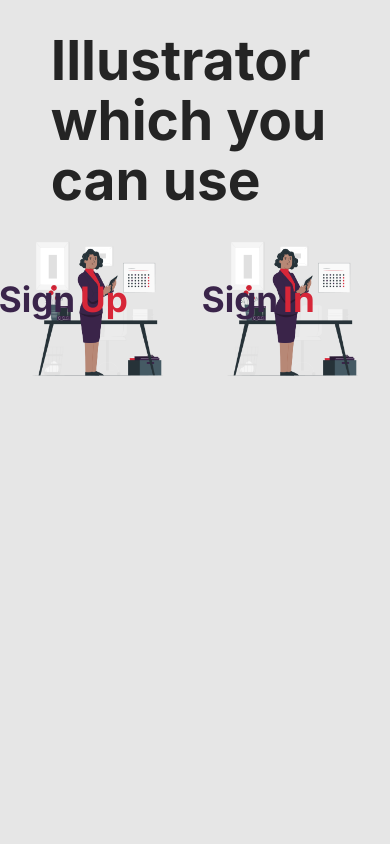
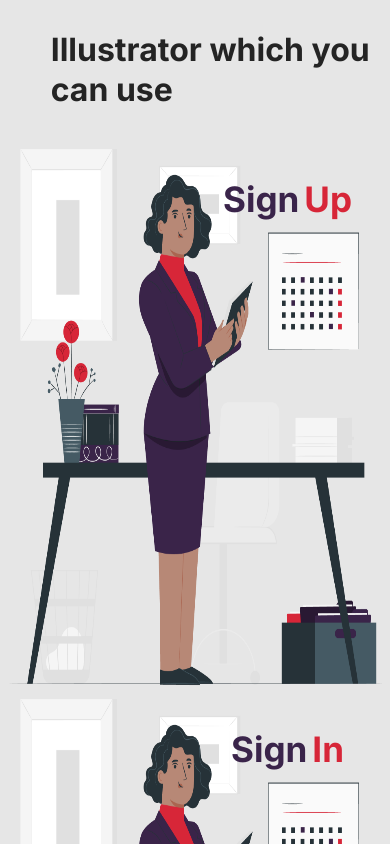
Before and after one commit to jaswant2111058/HighwayDelite_Client_app, a React (Vite) app: page / in a window 390 px wide. Shown: the top 844 px of the page. Built offline with nearby package versions, Linux system fonts and the light colour scheme.

Commit message:
Adding responsive ness

```diff
--- a/src/components/SignUI/index.scss
+++ b/src/components/SignUI/index.scss
@@ -6,8 +6,8 @@
     position: relative;
 
     &__img {
-        height: 35vw;
-        width: 35vw;
+        height: 550px;
+        width: 550px;
     }
 
     &__btn {
--- a/src/font-styles.scss
+++ b/src/font-styles.scss
@@ -5,12 +5,21 @@
 $fallbackFontsSeq: "Inter", sans-serif;
 $logoFontsSeq: "Comfortaa", sans-serif;
 
-
 @mixin heading-1 {
   font-family: $fallbackFontsSeq;
   line-height: 60px;
   font-weight: 700;
   font-size: 55px;
+
+  @media (max-width: 768px) {
+    font-size: 40px;
+    line-height: 48px;
+  }
+
+  @media (max-width: 480px) {
+    font-size: 32px;
+    line-height: 40px;
+  }
 }
 
 @mixin heading-2 {
@@ -18,6 +27,11 @@ $logoFontsSeq: "Comfortaa", sans-serif;
   line-height: 28px;
   font-weight: 700;
   font-size: 35px;
+
+  @media (max-width: 380px) {
+    font-size: 24px;
+    line-height: 28px;
+  }
 }
 
 @mixin heading-3 {
@@ -25,6 +39,16 @@ $logoFontsSeq: "Comfortaa", sans-serif;
   line-height: 24px;
   font-weight: 700;
   font-size: 20px;
+
+  @media (max-width: 768px) {
+    font-size: 18px;
+    line-height: 22px;
+  }
+
+  @media (max-width: 480px) {
+    font-size: 16px;
+    line-height: 20px;
+  }
 }
 
 @mixin heading-5 {
@@ -32,6 +56,16 @@ $logoFontsSeq: "Comfortaa", sans-serif;
   line-height: 20px;
   font-weight: 600;
   font-size: 14px;
+
+  @media (max-width: 768px) {
+    font-size: 13px;
+    line-height: 18px;
+  }
+
+  @media (max-width: 480px) {
+    font-size: 12px;
+    line-height: 16px;
+  }
 }
 
 @mixin heading-4 {
@@ -39,6 +73,16 @@ $logoFontsSeq: "Comfortaa", sans-serif;
   line-height: 20px;
   font-weight: 600;
   font-size: 16px;
+
+  @media (max-width: 768px) {
+    font-size: 15px;
+    line-height: 18px;
+  }
+
+  @media (max-width: 480px) {
+    font-size: 14px;
+    line-height: 16px;
+  }
 }
 
 @mixin heading-6 {
@@ -46,6 +90,16 @@ $logoFontsSeq: "Comfortaa", sans-serif;
   line-height: 18px;
   font-weight: 600;
   font-size: 12px;
+
+  @media (max-width: 768px) {
+    font-size: 11px;
+    line-height: 16px;
+  }
+
+  @media (max-width: 480px) {
+    font-size: 10px;
+    line-height: 14px;
+  }
 }
 
 @mixin body-2 {
@@ -53,6 +107,16 @@ $logoFontsSeq: "Comfortaa", sans-serif;
   line-height: 20px;
   font-weight: 400;
   font-size: 16px;
+
+  @media (max-width: 768px) {
+    font-size: 15px;
+    line-height: 18px;
+  }
+
+  @media (max-width: 480px) {
+    font-size: 14px;
+    line-height: 16px;
+  }
 }
 
 @mixin body-3 {
@@ -60,6 +124,16 @@ $logoFontsSeq: "Comfortaa", sans-serif;
   line-height: 20px;
   font-weight: 500;
   font-size: 16px;
+
+  @media (max-width: 768px) {
+    font-size: 15px;
+    line-height: 18px;
+  }
+
+  @media (max-width: 480px) {
+    font-size: 14px;
+    line-height: 16px;
+  }
 }
 
 @mixin sub-heading-1 {
@@ -67,6 +141,16 @@ $logoFontsSeq: "Comfortaa", sans-serif;
   line-height: 40px;
   font-weight: 400;
   font-size: 24px;
+
+  @media (max-width: 768px) {
+    font-size: 22px;
+    line-height: 32px;
+  }
+
+  @media (max-width: 480px) {
+    font-size: 20px;
+    line-height: 28px;
+  }
 }
 
 @mixin paragraph {
@@ -74,6 +158,16 @@ $logoFontsSeq: "Comfortaa", sans-serif;
   line-height: 16px;
   font-weight: 400;
   font-size: 14px;
+
+  @media (max-width: 768px) {
+    font-size: 13px;
+    line-height: 14px;
+  }
+
+  @media (max-width: 480px) {
+    font-size: 12px;
+    line-height: 14px;
+  }
 }
 
 @mixin stat-font {
@@ -81,6 +175,16 @@ $logoFontsSeq: "Comfortaa", sans-serif;
   line-height: 34px;
   font-weight: 700;
   font-size: 28px;
+
+  @media (max-width: 768px) {
+    font-size: 24px;
+    line-height: 30px;
+  }
+
+  @media (max-width: 480px) {
+    font-size: 20px;
+    line-height: 28px;
+  }
 }
 
 @mixin percentage {
@@ -88,6 +192,16 @@ $logoFontsSeq: "Comfortaa", sans-serif;
   line-height: 16px;
   font-weight: 500;
   font-size: 14px;
+
+  @media (max-width: 768px) {
+    font-size: 13px;
+    line-height: 14px;
+  }
+
+  @media (max-width: 480px) {
+    font-size: 12px;
+    line-height: 14px;
+  }
 }
 
 @mixin small-heads {
@@ -95,6 +209,16 @@ $logoFontsSeq: "Comfortaa", sans-serif;
   line-height: 16px;
   font-weight: 600;
   font-size: 14px;
+
+  @media (max-width: 768px) {
+    font-size: 13px;
+    line-height: 14px;
+  }
+
+  @media (max-width: 480px) {
+    font-size: 12px;
+    line-height: 14px;
+  }
 }
 
 @mixin date-heading {
@@ -102,6 +226,16 @@ $logoFontsSeq: "Comfortaa", sans-serif;
   line-height: 18px;
   font-weight: 400;
   font-size: 10px;
+
+  @media (max-width: 768px) {
+    font-size: 9px;
+    line-height: 16px;
+  }
+
+  @media (max-width: 480px) {
+    font-size: 8px;
+    line-height: 14px;
+  }
 }
 
 @mixin span-tag-heading {
@@ -109,4 +243,14 @@ $logoFontsSeq: "Comfortaa", sans-serif;
   line-height: 16px;
   font-weight: 600;
   font-size: 10px;
+
+  @media (max-width: 768px) {
+    font-size: 9px;
+    line-height: 14px;
+  }
+
+  @media (max-width: 480px) {
+    font-size: 8px;
+    line-height: 12px;
+  }
 }
--- a/src/pages/Home/index.scss
+++ b/src/pages/Home/index.scss
@@ -21,14 +21,18 @@
     display: flex;
     justify-content: space-around;
 
+    @media (max-width: 1050px) {
+       flex-wrap: wrap;
+    }
+
 
     &__left {
         grid-column: span 6;
         position: relative;
 
         &__img {
-            height: 35vw;
-            width: 35vw;
+            height: 350px;
+            width: 350px;
         }
 
         &__btn {
@@ -50,8 +54,8 @@
 
         &__btn {
             position: absolute;
-            right: 60px;
-            top: 45px;
+            right: 0;
+            top: 0;
             cursor: pointer;
         }
     }
--- a/src/pages/SignIn/index.scss
+++ b/src/pages/SignIn/index.scss
@@ -14,6 +14,10 @@
         grid-column: span 6;
         position: relative;
 
+        @media (max-width: 980px) {
+            display: none;
+        }
+
         &__img {
             height: 35vw;
             width: 35vw;
@@ -29,11 +33,20 @@
 
     &__right {
         grid-column: span 6;
-        width: 30vw;
-        height: 60vh;
+        width: 420px;
+        height: 430px;
         box-shadow: 2px 2px 10px gray;
         border-radius: 15px;
-        padding:40px 35px;
+        padding: 40px 35px;
+
+        @media (max-width: 980px) {
+            width: 350px;
+            height: 400px;
+        }
+        @media (max-width: 350px) {
+            width: 250px;
+            height: 380px;
+        }
 
         &__form-header {
             display: flex;
@@ -41,8 +54,9 @@
             align-items: center;
             margin-bottom: 15px;
         }
-        &__otp{
-            margin-left:auto;
+
+        &__otp {
+            margin-left: auto;
             margin-right: auto;
         }
     }
--- a/src/pages/SignUp/index.scss
+++ b/src/pages/SignUp/index.scss
@@ -14,6 +14,10 @@
         grid-column: span 6;
         position: relative;
 
+        @media (max-width: 980px) {
+            display: none;
+        }
+
         &__img {
             height: 35vw;
             width: 35vw;
@@ -29,18 +33,28 @@
 
     &__right {
         grid-column: span 6;
-        width: 30vw;
-        height: 80vh;
+        width: 420px;
+        height: 600px;
         box-shadow: 2px 2px 10px gray;
         border-radius: 15px;
         padding: 40px 35px;
+
+        @media (max-width: 980px) {
+            width: 400px;
+            height: 550px;
+        }
+
+        @media (max-width: 380px) {
+            width: 320px;
+            height: 550px;
+        }
 
         &__form-header {
             display: flex;
             justify-content: space-between;
             align-items: center;
             margin-bottom: 15px;
-            transition:500ms ;
+            transition: 500ms;
         }
 
     }
--- a/src/pages/SignUp/index.tsx
+++ b/src/pages/SignUp/index.tsx
@@ -16,7 +16,6 @@ const SignUp: FC = () => {
 
     const naviagte = useNavigate()
     const { signup } = useAuthStore() as IAuthStore
-
 
     const [firstName, setFirstName] = useState("")
     const [lastName, setLastName] = useState("")
```
